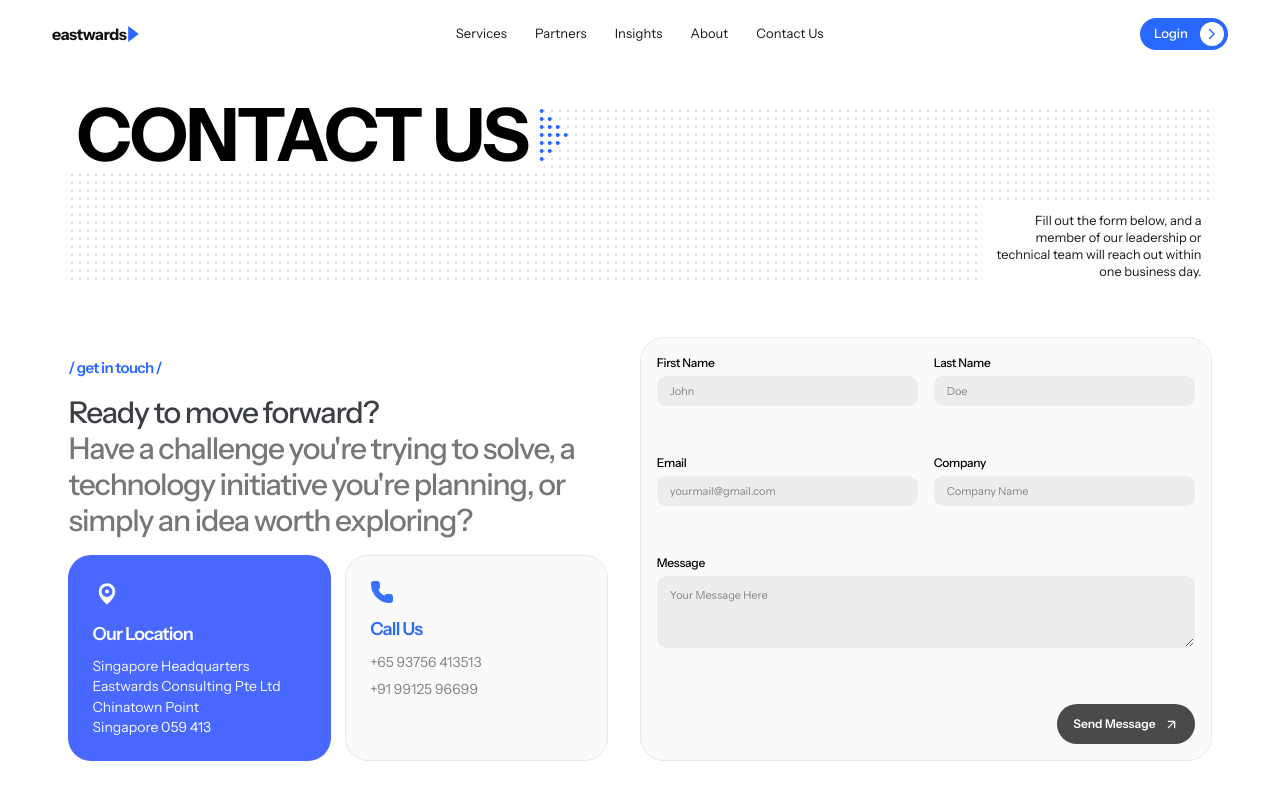
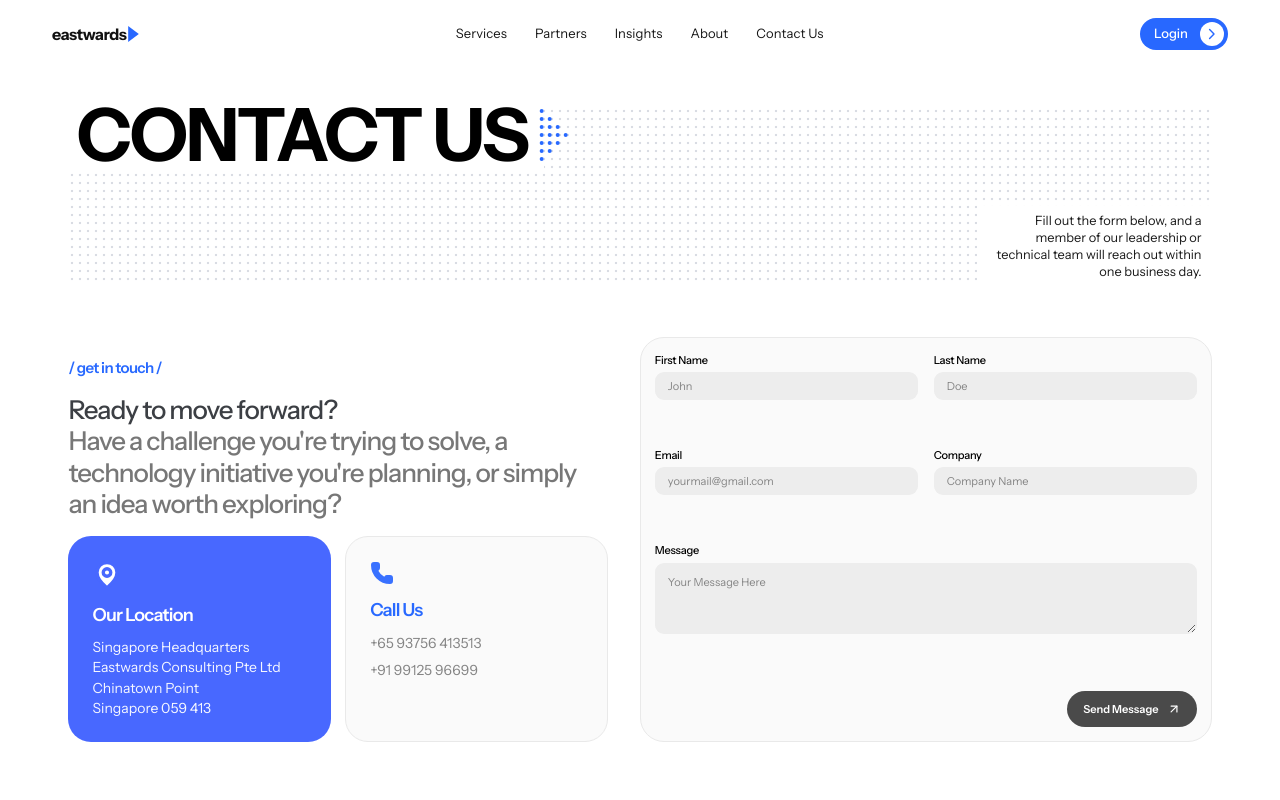
Before and after one commit to wajiha-kulsum/eastwards, a Next.js app: page /contact in a window 1280 px wide. Shown: the top 800 px of the page. Built offline with nearby package versions, Linux system fonts and the light colour scheme.

Commit message:
Step intro block to 26px and tighten form scale

```diff
--- a/components/contact/ContactPage.tsx
+++ b/components/contact/ContactPage.tsx
@@ -145,7 +145,7 @@ export function ContactPage() {
 
             {/* Question and pitch in one text block — same size and weight
                 throughout, one break after the first question mark */}
-            <p className="relative mb-4 max-w-[600px] text-[clamp(19px,4.2vw,30px)] font-medium leading-[1.2] tracking-[-0.04em] text-ink">
+            <p className="relative mb-4 max-w-[600px] text-[clamp(17px,3.6vw,26px)] font-medium leading-[1.2] tracking-[-0.04em] text-ink">
               {contact.headline.split("?")[0]}?
               <br />
               <span className="text-[#777777]">
@@ -211,13 +211,13 @@ export function ContactPage() {
           {/* Contact form */}
           <form
             onSubmit={handleSubmit}
-            className="flex flex-col rounded-[24px] border border-[#e9e9e9] bg-[#fafafa] p-3.5 sm:p-4"
+            className="flex flex-col rounded-[24px] border border-[#e9e9e9] bg-[#fafafa] p-3 sm:p-3.5"
           >
-            <div className="flex-1 grid grid-cols-1 gap-x-4 gap-y-2.5 sm:grid-cols-2">
+            <div className="flex-1 grid grid-cols-1 gap-x-4 gap-y-2 sm:grid-cols-2">
               <div>
                 <label
                   htmlFor="firstName"
-                  className="mb-1 block text-[12px] font-medium tracking-tight"
+                  className="mb-1 block text-[11px] font-medium tracking-tight"
                 >
                   First Name
                 </label>
@@ -228,14 +228,14 @@ export function ContactPage() {
                   autoComplete="given-name"
                   placeholder="John"
                   required
-                  className="h-[30px] w-full rounded-[9px] border border-transparent bg-[#ededed] px-3 text-[11px] outline-none transition placeholder:text-[#858585] focus:border-[#2869ff] focus:bg-white"
+                  className="h-[28px] w-full rounded-[9px] border border-transparent bg-[#ededed] px-3 text-[11px] outline-none transition placeholder:text-[#858585] focus:border-[#2869ff] focus:bg-white"
                 />
               </div>
 
               <div>
                 <label
                   htmlFor="lastName"
-                  className="mb-1 block text-[12px] font-medium tracking-tight"
+                  className="mb-1 block text-[11px] font-medium tracking-tight"
                 >
                   Last Name
                 </label>
@@ -246,14 +246,14 @@ export function ContactPage() {
                   autoComplete="family-name"
                   placeholder="Doe"
                   required
-                  className="h-[30px] w-full rounded-[9px] border border-transparent bg-[#ededed] px-3 text-[11px] outline-none transition placeholder:text-[#858585] focus:border-[#2869ff] focus:bg-white"
+                  className="h-[28px] w-full rounded-[9px] border border-transparent bg-[#ededed] px-3 text-[11px] outline-none transition placeholder:text-[#858585] focus:border-[#2869ff] focus:bg-white"
                 />
               </div>
 
               <div>
                 <label
                   htmlFor="email"
-                  className="mb-1 block text-[12px] font-medium tracking-tight"
+                  className="mb-1 block text-[11px] font-medium tracking-tight"
                 >
                   Email
                 </label>
@@ -264,14 +264,14 @@ export function ContactPage() {
                   autoComplete="email"
                   placeholder="yourmail@gmail.com"
                   required
-                  className="h-[30px] w-full rounded-[9px] border border-transparent bg-[#ededed] px-3 text-[11px] outline-none transition placeholder:text-[#858585] focus:border-[#2869ff] focus:bg-white"
+                  className="h-[28px] w-full rounded-[9px] border border-transparent bg-[#ededed] px-3 text-[11px] outline-none transition placeholder:text-[#858585] focus:border-[#2869ff] focus:bg-white"
                 />
               </div>
 
               <div>
                 <label
                   htmlFor="company"
-                  className="mb-1 block text-[12px] font-medium tracking-tight"
+                  className="mb-1 block text-[11px] font-medium tracking-tight"
                 >
                   Company
                 </label>
@@ -281,14 +281,14 @@ export function ContactPage() {
                   type="text"
                   autoComplete="organization"
                   placeholder="Company Name"
-                  className="h-[30px] w-full rounded-[9px] border border-transparent bg-[#ededed] px-3 text-[11px] outline-none transition placeholder:text-[#858585] focus:border-[#2869ff] focus:bg-white"
+                  className="h-[28px] w-full rounded-[9px] border border-transparent bg-[#ededed] px-3 text-[11px] outline-none transition placeholder:text-[#858585] focus:border-[#2869ff] focus:bg-white"
                 />
               </div>
 
               <div className="sm:col-span-2">
                 <label
                   htmlFor="message"
-                  className="mb-1 block text-[12px] font-medium tracking-tight"
+                  className="mb-1 block text-[11px] font-medium tracking-tight"
                 >
                   Message
                 </label>
@@ -298,7 +298,7 @@ export function ContactPage() {
                   rows={3}
                   placeholder="Your Message Here"
                   required
-                  className="min-h-[70px] w-full resize-y rounded-[9px] border border-transparent bg-[#ededed] px-3 py-2.5 text-[11px] outline-none transition placeholder:text-[#858585] focus:border-[#2869ff] focus:bg-white"
+                  className="min-h-[64px] w-full resize-y rounded-[9px] border border-transparent bg-[#ededed] px-3 py-2.5 text-[11px] outline-none transition placeholder:text-[#858585] focus:border-[#2869ff] focus:bg-white"
                 />
               </div>
             </div>
@@ -315,10 +315,10 @@ export function ContactPage() {
               <button
                 type="submit"
                 disabled={submitting}
-                className="ml-auto inline-flex min-h-[40px] items-center gap-2 rounded-full bg-[#4a4a4a] px-4 py-2 text-[12px] font-semibold text-white transition hover:bg-black disabled:cursor-not-allowed disabled:opacity-60"
+                className="ml-auto inline-flex min-h-[36px] items-center gap-2 rounded-full bg-[#4a4a4a] px-4 py-2 text-[11px] font-semibold text-white transition hover:bg-black disabled:cursor-not-allowed disabled:opacity-60"
               >
                 {submitting ? "Sending..." : "Send Message"}
-                <ArrowUpRight size={15} />
+                <ArrowUpRight size={14} />
               </button>
             </div>
           </form>
```
